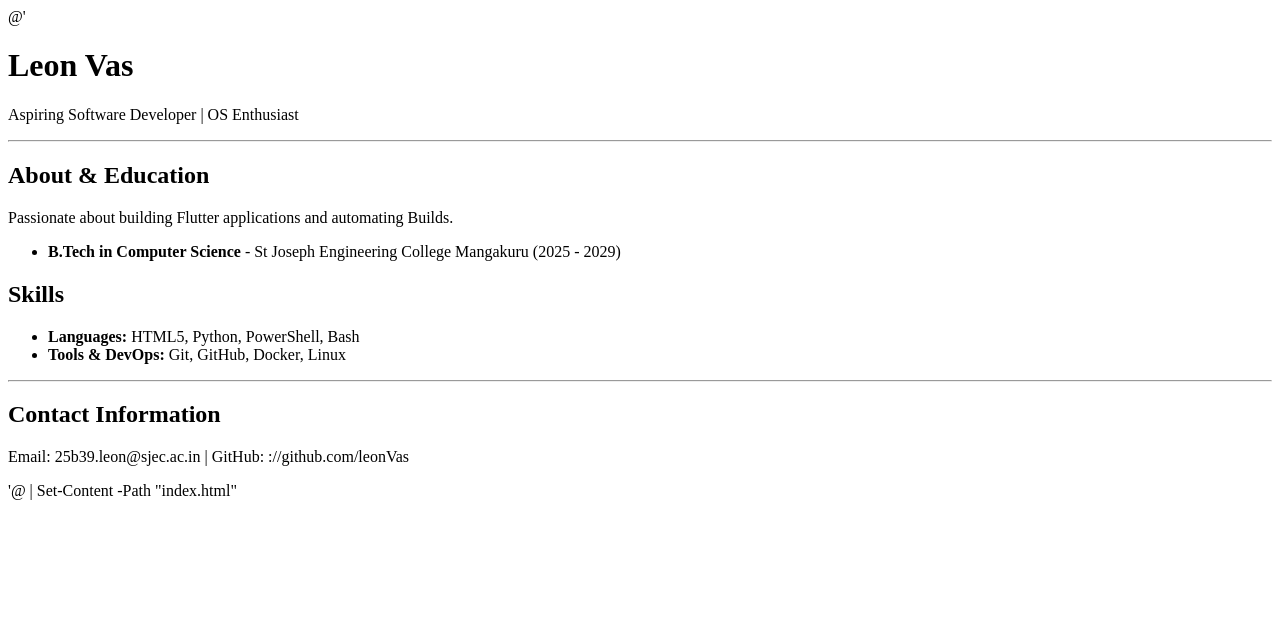
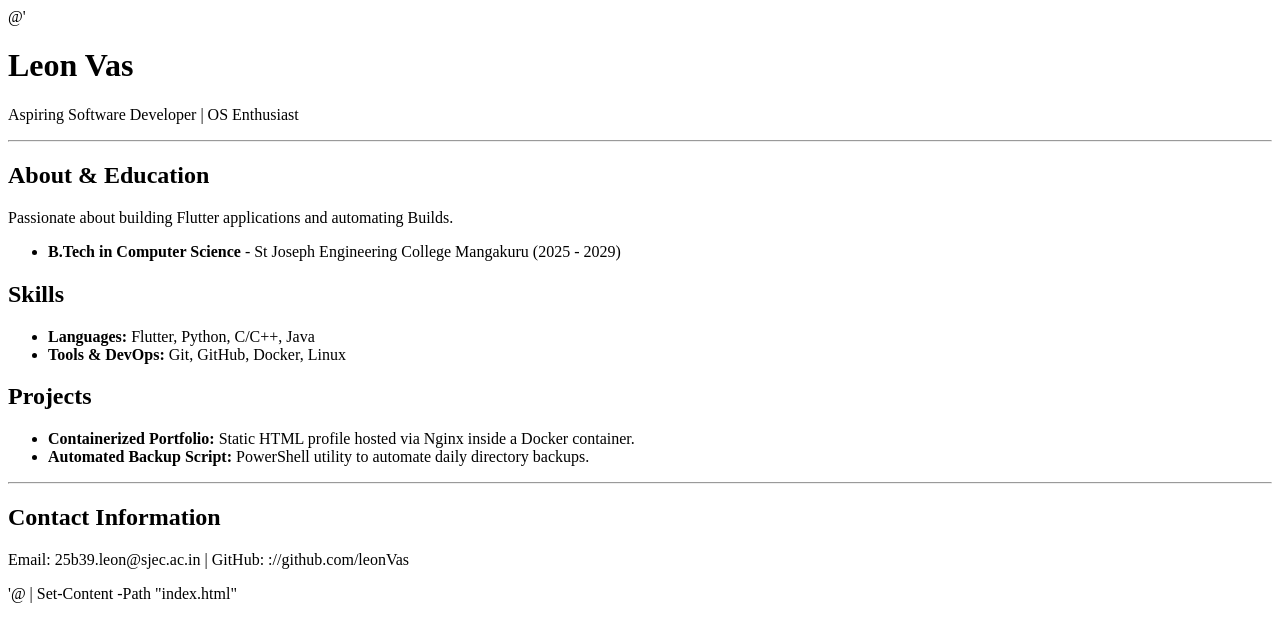
Before and after one commit to 25b39leon-lang/Open_Ended, a plain HTML site: page index.html in a window 1280 px wide. Drawn offline with Linux system fonts and the light colour scheme.

Commit message:
Feat: Add Projects section

```diff
--- a/index.html
+++ b/index.html
@@ -24,8 +24,16 @@
     <section id="skills">
         <h2>Skills</h2>
         <ul>
-            <li><strong>Languages:</strong> HTML5, Python, PowerShell, Bash</li>
+            <li><strong>Languages:</strong> Flutter, Python, C/C++, Java</li>
             <li><strong>Tools & DevOps:</strong> Git, GitHub, Docker, Linux</li>
+        </ul>
+    </section>
+
+<section id="projects">
+        <h2>Projects</h2>
+        <ul>
+            <li><strong>Containerized Portfolio:</strong> Static HTML profile hosted via Nginx inside a Docker container.</li>
+            <li><strong>Automated Backup Script:</strong> PowerShell utility to automate daily directory backups.</li>
         </ul>
     </section>
 
```
